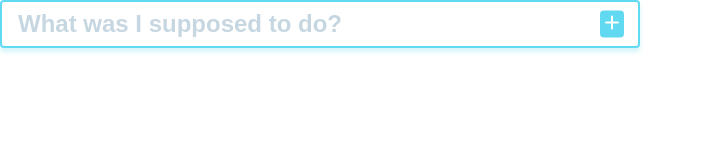
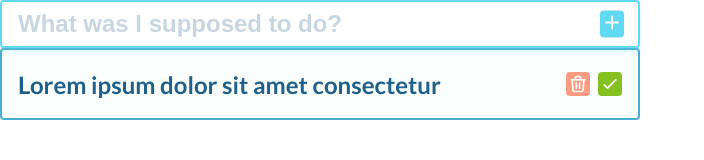
Before and after one commit to miloszbranewicz/another-todo, a website with bundled scripts: page index.html in a window 1280 px wide. Shown: the whole page, without its empty margins (0-704 px from the left). Built offline with nearby package versions, Linux system fonts and the light colour scheme.

Commit message:
Add _todo component

```diff
--- a/index.html
+++ b/index.html
@@ -15,8 +15,8 @@
 
 <body>
     <main class="container">
-        <form class="todo-form">
-            <input class="todo-form__input" type="text" name="todo-title" placeholder="What was I supposed to do?">
+        <form id='todo-form' class="todo-form" autocomplete="off">
+            <input id='todo-form-title'class="todo-form__input" type="text" name="todo-title" placeholder="What was I supposed to do?">
             <button id="create-todo-add" class="todo-form__submit-button" type="submit">
                 <svg xmlns="http://www.w3.org/2000/svg" class="h-6 w-6" fill="none" viewBox="0 0 24 24"
                     stroke="currentColor" stroke-width="2">
@@ -24,7 +24,19 @@
                 </svg>
             </button>
         </form>
-
+        <ul id="todo-listing">
+            <li class="todo">
+                <h2 class="todo__title">Lorem ipsum dolor sit amet consectetur </h2>
+                <div class="todo__icons">
+                    <svg class="todo__icon-delete" xmlns="http://www.w3.org/2000/svg" class="h-6 w-6" fill="none" viewBox="0 0 24 24" stroke="currentColor" stroke-width="2">
+                        <path stroke-linecap="round" stroke-linejoin="round" d="M19 7l-.867 12.142A2 2 0 0116.138 21H7.862a2 2 0 01-1.995-1.858L5 7m5 4v6m4-6v6m1-10V4a1 1 0 00-1-1h-4a1 1 0 00-1 1v3M4 7h16" />
+                      </svg>
+                      <svg class="todo__icon-done" xmlns="http://www.w3.org/2000/svg" class="h-6 w-6" fill="none" viewBox="0 0 24 24" stroke="currentColor" stroke-width="2">
+                        <path stroke-linecap="round" stroke-linejoin="round" d="M5 13l4 4L19 7" />
+                      </svg>
+                </div>
+            </li>
+        </ul>
 
     </main>
 </body>
--- a/src/scss/base/_mixins.scss
+++ b/src/scss/base/_mixins.scss
@@ -5,6 +5,7 @@
 }
 @mixin border($color) {
     border: 2px solid $color;
+    border-radius: vars.$border-radius;
 }
 @mixin transition($property) {
     transition: $property 0.3s ease-in-out;
--- a/src/scss/base/_variables.scss
+++ b/src/scss/base/_variables.scss
@@ -2,7 +2,7 @@ $primary: #60d9f1;
 $input-placeholder: #1e608b;
 $primary-hover: #46aecf;
 $primary-active: #1e608b;
-$danger: #ff5728;
+$danger: hsla(13, 100%, 58%, 0.6);
 $danger-hover: #db381d;
 $danger-active: #930c0c;
 $edit: #257bfc;
@@ -15,10 +15,20 @@ $todoitem-background-base: #dffef9;
 $todoitem-border-base: #46aecf;
 $modalsucces-bg: #e2f8a5;
 $modalsuccess-border: #84c120;
+$white: #fff;
 
-$todo-title: 700 1.25rem/normal Lato;
 $font-family: "Lato", sans-serif;
 
 $space: 1rem;
 $shadow-range: $space * 0.25;
 $border-radius: $space * 0.25;
+
+$todo-height: $space * 4.5;
+$todo-padding: $space;
+$todo-icon-padding: $space * 0.125;
+$todo-icons-margin: $space;
+$todo-icons-width: $space * 3.5;
+
+
+$svg-width: $space * 1.5;
+$svg-height: $svg-width;
--- a/src/scss/components/_todo-form.scss
+++ b/src/scss/components/_todo-form.scss
@@ -11,7 +11,7 @@
     width: 100%;
     padding: 0 vars.$space;
     color: vars.$primary;
-    border-radius: vars.$border-radius;
+
     @include mix.border(vars.$primary);
     @include mix.shadow(vars.$primary);
     @extend .font--input;
--- /dev/null
+++ b/src/scss/components/_todo.scss
@@ -0,0 +1,56 @@
+@use "../base/mixins" as mix;
+@use "../base/variables" as vars;
+@use "../layout/grid";
+
+.todo {
+  @include mix.border(vars.$todoitem-border-base);
+  @include mix.transition(background-color);
+  @extend .flex, .align-items-center;
+  min-height: vars.$todo-height;
+  background-color: rgba(vars.$todoitem-background-base, 0.15);
+  padding: vars.$todo-padding;
+  cursor: pointer;
+
+  &:hover {
+    background-color: rgba(vars.$primary-hover, 0.15);
+  }
+
+  &__title {
+    @extend .flex-grow-1;
+    color: vars.$todo-title;
+  }
+
+  &__icons {
+    @extend .flex, .justify-content-between;
+    width: vars.$todo-icons-width;
+    margin-left: vars.$todo-icons-margin;
+    cursor: pointer;
+    color: vars.$white;
+  }
+  &__icon-delete,
+  &__icon-done {
+    @include mix.transition(background-color);
+    padding: vars.$todo-icon-padding;
+    border-radius: vars.$border-radius;
+  }
+  &__icon-delete {
+    background-color: vars.$danger;
+  }
+  &__icon-delete:hover,
+  &__icon-delete:focus {
+    background-color: vars.$danger-hover;
+  }
+  &__icon-delete:active {
+    background-color: vars.$danger-active;
+  }
+  &__icon-done {
+    background-color: vars.$success;
+  }
+  &__icon-done:hover,
+  &__icon-done:focus {
+    background-color: vars.$success-hover;
+  }
+  &__icon-done:active {
+    background-color: vars.$success-active;
+  }
+}
--- a/src/scss/layout/_grid.scss
+++ b/src/scss/layout/_grid.scss
@@ -0,0 +1,28 @@
+
+.flex {
+    display: flex;
+    &-grow-1 {
+        flex-grow: 1;
+    }
+}
+
+.justify-content {
+    &-center {
+        justify-content: center;
+    }
+    &-between {
+        justify-content: space-between;
+    }
+}
+
+.align-items {
+    &-center {
+        align-items: center;
+    }
+}
+.place-content {
+    &-center {
+        justify-content: center;
+        align-items: center;
+    }
+}
--- a/src/scss/main.scss
+++ b/src/scss/main.scss
@@ -1,5 +1,14 @@
 @use "./base/reset";
-@use "./base/variables";
+@use "./base/variables" as vars;
 @use "./base/typography";
 @use "./layout/grid";
 @use "./components/todo-form";
+@use "./components/todo";
+
+ul {
+    max-width: 40rem;
+}
+svg {
+    width: vars.$svg-width;
+    height: vars.$svg-height;
+}
```
Also changed, not shown: src/typescript/app.ts (+4 -3 lines).
